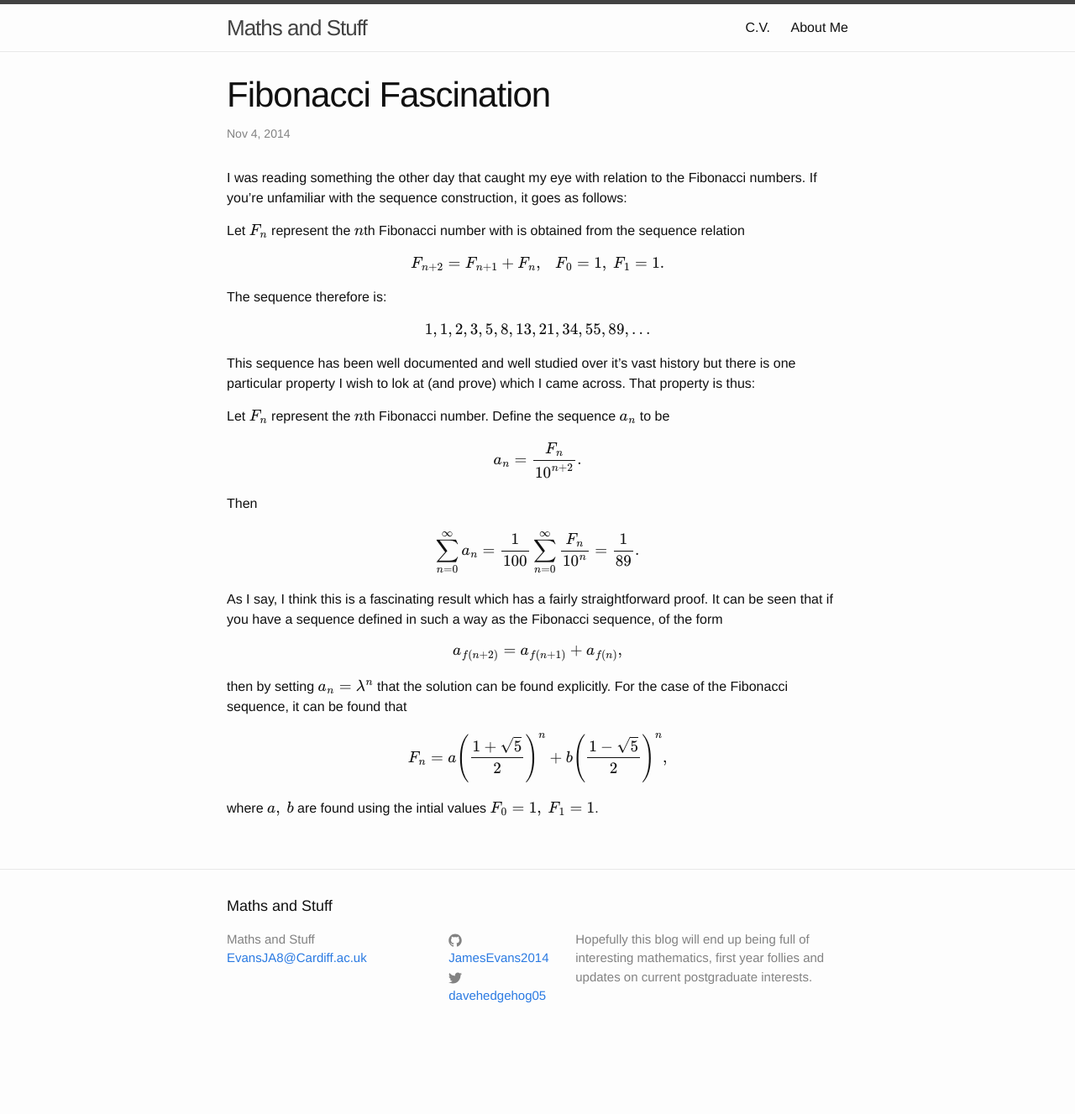
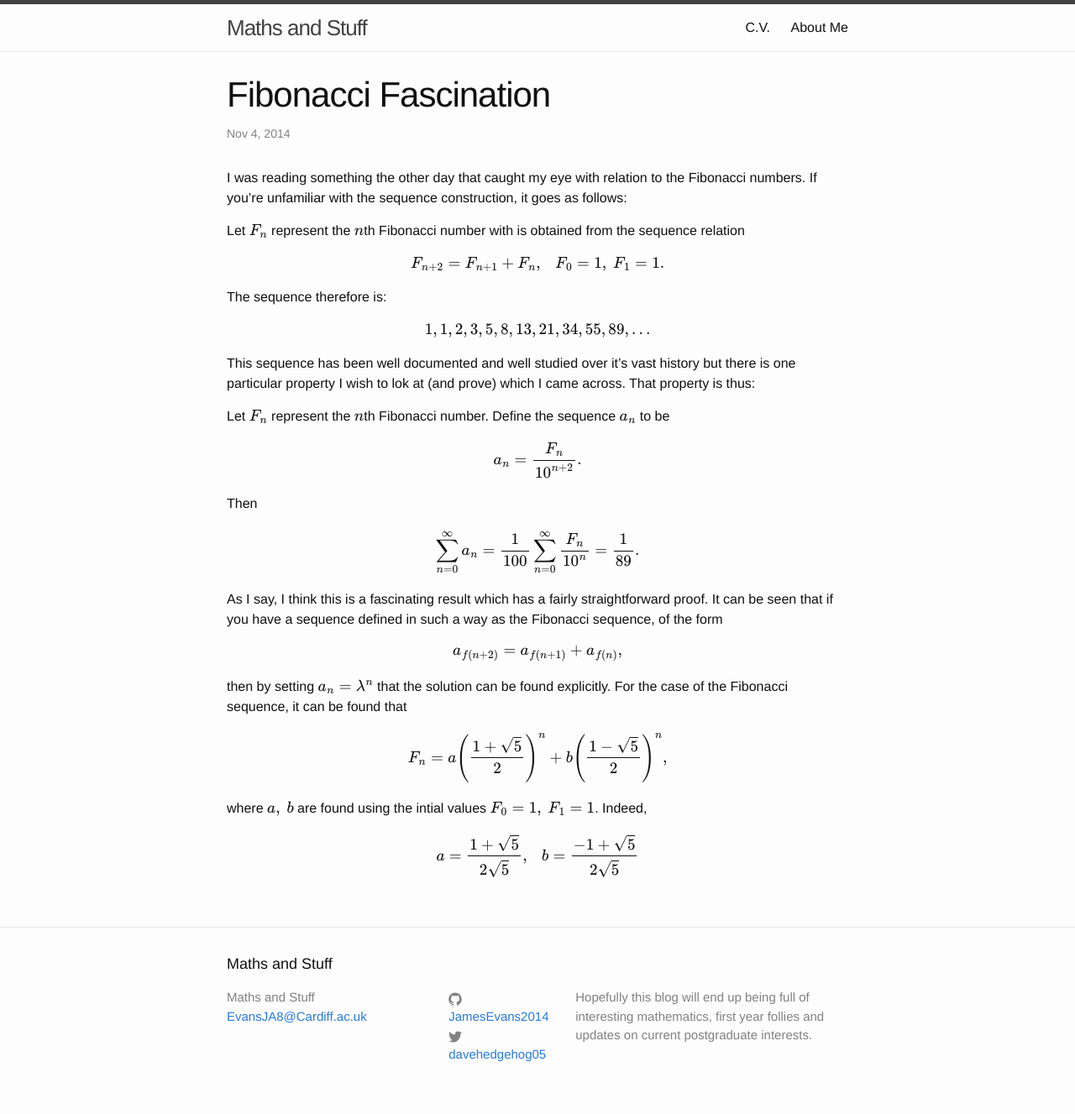
Before and after one commit to JamesEvans2014/JamesEvans2014.github.io, a Jekyll site: the page built from _posts/2014-11-04-Fibonacci-Fascination.md, in a window 1280 px wide. Shown: the whole page at 84% size. Built offline with Jekyll 4.4.1, drawn with Linux system fonts in a browser that asks for light colours; formulas are drawn with MathJax 3; before the commit the page ends 1258 px from its top, so only the background shows below that.

Commit message:
Update 2014-11-04-Fibonacci-Fascination.md

```diff
--- a/_posts/2014-11-04-Fibonacci-Fascination.md
+++ b/_posts/2014-11-04-Fibonacci-Fascination.md
@@ -35,3 +35,7 @@ then by setting \\(a\_n=\lambda^n\\) that the solution can be found explicitly.
 F\_n=a\left (\frac {1+\sqrt {5}}{2}\right )^n+b\left (\frac {1-\sqrt {5}}{2}\right )^n,
 \\]
 where \\(a,\ b\\) are found using the intial values \\(F\_0=1,\ F\_1=1\\).
+Indeed,
+\\[
+a=\frac {1+\sqrt {5}}{2\sqrt {5}},\ \ \ b=\frac {-1+\sqrt {5}}{2\sqrt {5}}
+\\]
```
